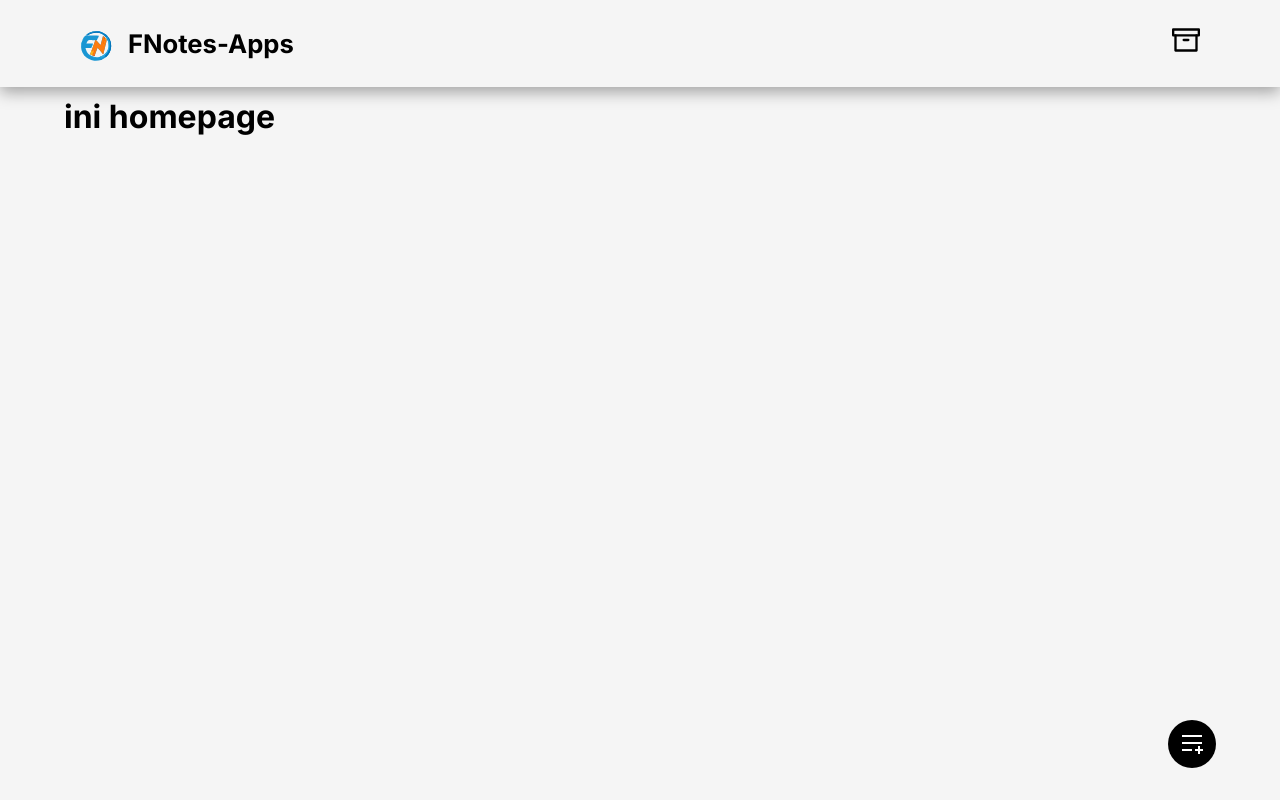
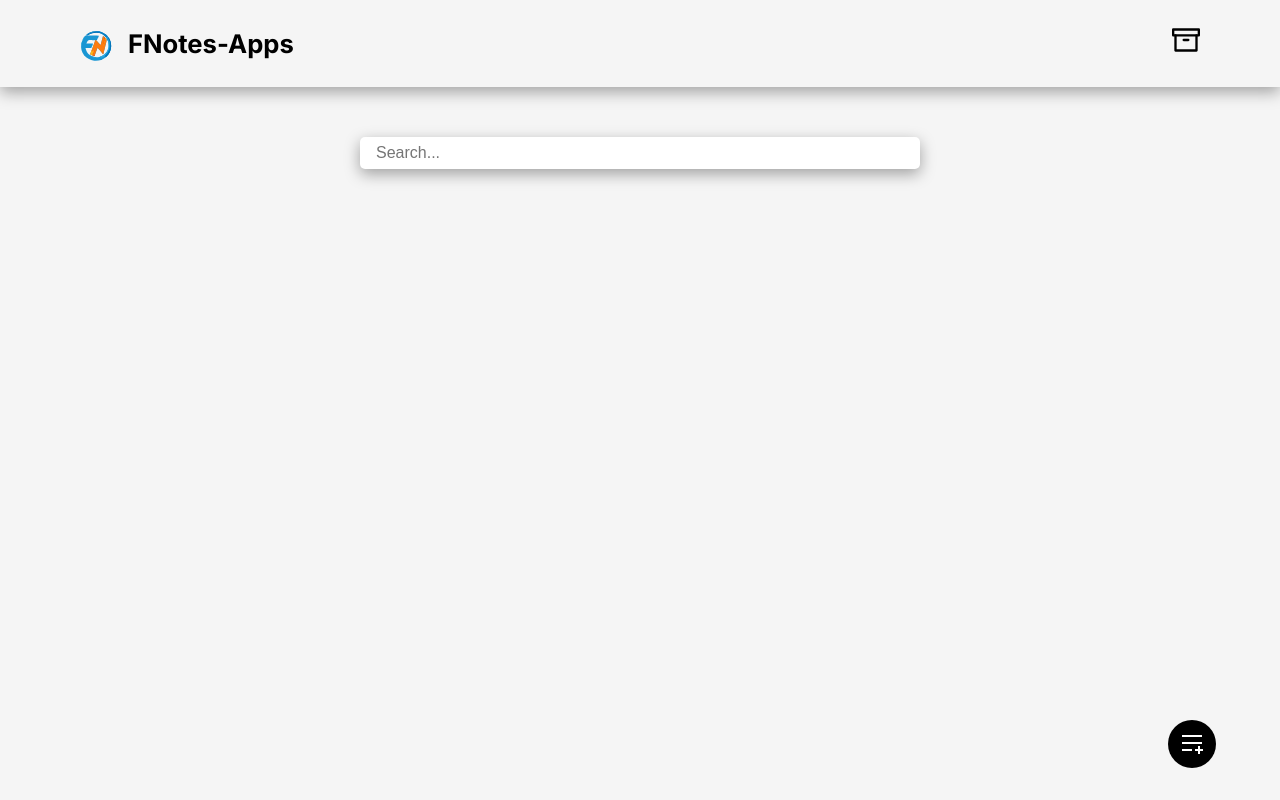
Before and after one commit to FahrulAz/NotesApp, a React (Vite) app: page / in a window 1280 px wide. Built offline with nearby package versions, Linux system fonts and the light colour scheme.

Commit message:
add searchbar to homepage

```diff
--- a/src/pages/HomePage.jsx
+++ b/src/pages/HomePage.jsx
@@ -1,12 +1,31 @@
 import React, { useState } from "react";
 import { useSearchParams } from "react-router-dom";
 import HomePageAddBtn from "../components/HomePageAddBtn";
+import SearchBar from "../components/SearchBar";
 
 function HomePage() {
+  const [searchParams, setSearchParams] = useSearchParams();
+  const keyword = searchParams.get("keyword") || "";
+  const [notes, setNotes] = useState([]); // Assuming you have a state for notes
+
+  const handleSearch = (newKeyword) => {
+    setSearchParams({ keyword: newKeyword });
+    // Filter notes based on the new keyword
+    const filteredNotes = notes.filter((note) =>
+      note.title.toLowerCase().includes(newKeyword.toLowerCase())
+    );
+    setNotes(filteredNotes);
+  };
+
   return (
-    <div>
-      <h1>ini homepage</h1>
+    <div className="homepage">
+      <SearchBar keyword={keyword} setKeyword={handleSearch} />
       <HomePageAddBtn />
+      <ul>
+        {notes.map((note) => (
+          <li key={note.id}>{note.title}</li>
+        ))}
+      </ul>
     </div>
   );
 }
--- a/src/styles/index.css
+++ b/src/styles/index.css
@@ -97,3 +97,20 @@ button {
   font-size: 1.5rem;
   color: white;
 }
+
+.homepage{
+  display: flex;
+  padding: 20px 1rem;
+  justify-content: center;
+}
+
+.search-bar {
+  margin-top: 20px;
+  width: 50%;
+  height: 2rem;
+  font-size: medium;
+  padding: 12px 16px;
+  border-radius: 5px;
+  border: none;
+  box-shadow: var(--shadowbox);
+}
```
